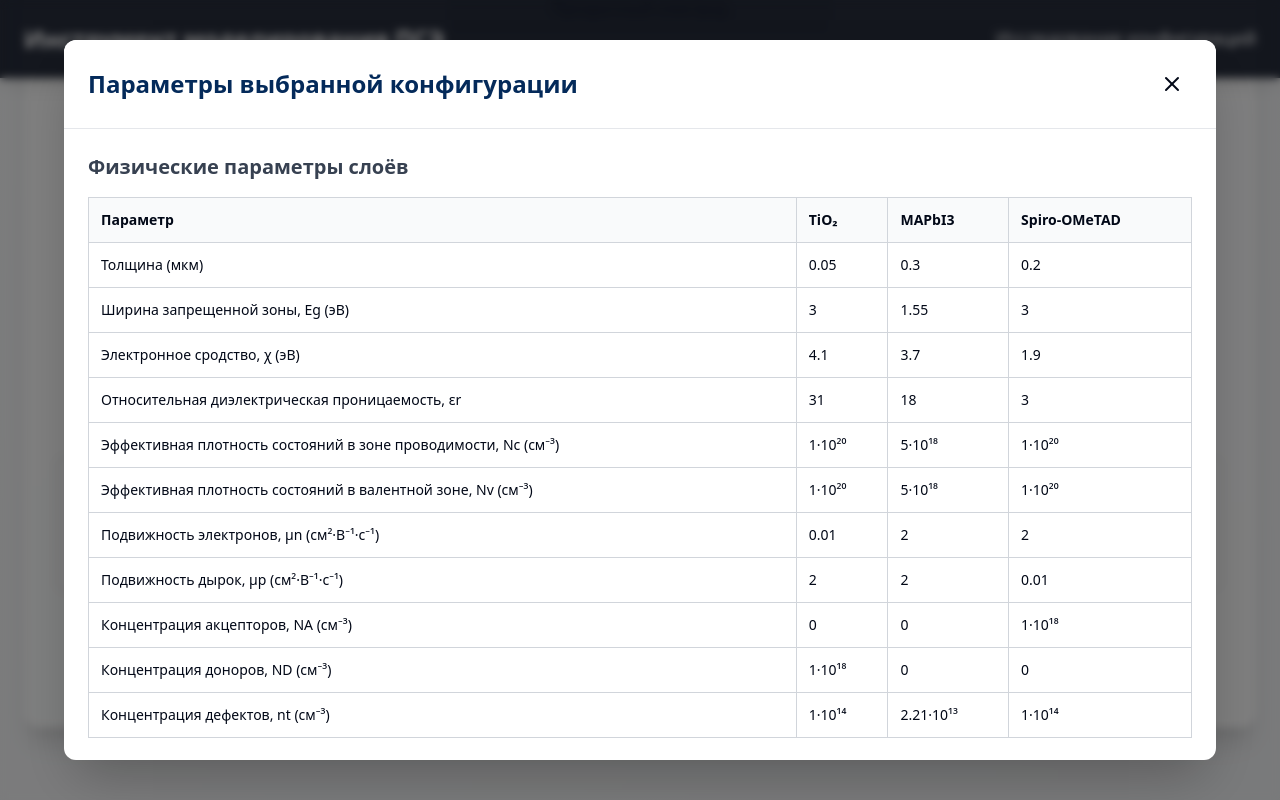
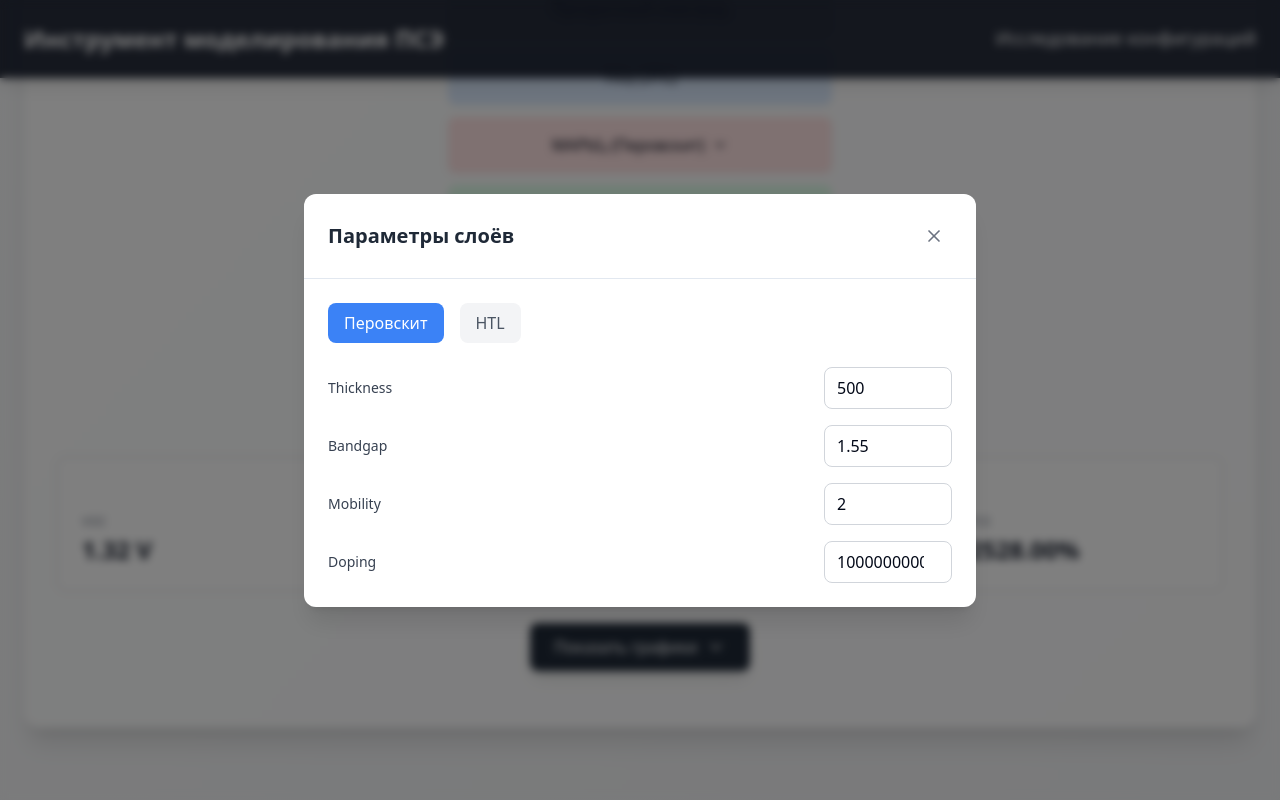
Before and after one commit to SergeyKozlov1282/perovskite, a React (Vite) app: page / in a window 1280 px wide. Both pictures are taken after a click on the button "Параметры слоёв". Shown: the part 566-1366 px from the top of the page. Built offline with nearby package versions, Linux system fonts and the light colour scheme.

Commit message:
Исправлены ошибки TypeScript и удалены неиспользуемые импорты

```diff
--- a/src/App.tsx
+++ b/src/App.tsx
@@ -1,4 +1,4 @@
-import React, { useState, useEffect } from "react";
+import { useState } from "react";
 import { motion } from "framer-motion";
 import { Settings, ChevronDown, ChevronUp } from "lucide-react";
 import Header from "./components/Header";
@@ -7,15 +7,6 @@ import ParameterCards from "./components/ParameterCards";
 import ParametersModal from "./components/ParametersModal";
 import Results from "./components/Results";
 import { solarCellData, ConfigurationKey } from "./data/solarCellData";
-
-const chartColors = [
-  "#05336e", // ЛЭТИ Blue
-  "#bb8d54", // ЛЭТИ Gold
-  "#6d6e71", // ЛЭТИ Gray
-  "#4CAF50",
-  "#FFC107",
-  "#E91E63",
-];
 
 function App() {
   const [perovskite, setPerovskite] = useState("MAPbI3");
--- a/src/components/Header.tsx
+++ b/src/components/Header.tsx
@@ -1,6 +1,6 @@
 import React, { useState } from "react";
 import { motion } from "framer-motion";
-import { Menu, X, Zap } from "lucide-react";
+import { Menu, X, Sun } from "lucide-react";
 
 const Header: React.FC = () => {
   const [isMenuOpen, setIsMenuOpen] = useState(false);
--- a/src/components/ParameterCards.tsx
+++ b/src/components/ParameterCards.tsx
@@ -1,47 +1,46 @@
 import React from "react";
 import { motion } from "framer-motion";
-import { Zap, Battery, Gauge, TrendingUp } from "lucide-react";
-import { SolarCellParams } from "../data/solarCellData";
 
 interface ParameterCardsProps {
-  params: SolarCellParams;
+  params: {
+    voc: number;
+    jsc: number;
+    ff: number;
+    pce: number;
+  };
 }
 
 const ParameterCards: React.FC<ParameterCardsProps> = ({ params }) => {
   const cards = [
     {
-      label: "Voc (В)",
-      value: params.voc,
-      icon: Battery,
-      color: "text-blue-600",
-      hover: "hover:border-blue-600 hover:shadow-blue-100",
+      label: "Voc",
+      value: `${params.voc.toFixed(2)} V`,
+      color: "text-blue-500",
+      hover: "hover:bg-blue-50",
     },
     {
-      label: "Jsc (мА/см²)",
-      value: params.jsc,
-      icon: Zap,
-      color: "text-purple-600",
-      hover: "hover:border-purple-600 hover:shadow-purple-100",
+      label: "Jsc",
+      value: `${params.jsc.toFixed(2)} mA/cm²`,
+      color: "text-green-500",
+      hover: "hover:bg-green-50",
     },
     {
-      label: "FF (%)",
-      value: params.ff,
-      icon: Gauge,
-      color: "text-green-600",
-      hover: "hover:border-green-600 hover:shadow-green-100",
+      label: "FF",
+      value: `${(params.ff * 100).toFixed(1)}%`,
+      color: "text-purple-500",
+      hover: "hover:bg-purple-50",
     },
     {
-      label: "КПД (%)",
-      value: params.pce,
-      icon: TrendingUp,
-      color: "text-yellow-600",
-      hover: "hover:border-yellow-500 hover:shadow-yellow-100",
+      label: "PCE",
+      value: `${(params.pce * 100).toFixed(2)}%`,
+      color: "text-orange-500",
+      hover: "hover:bg-orange-50",
     },
   ];
 
   return (
     <div className="grid grid-cols-2 md:grid-cols-4 gap-4 mb-8">
-      {cards.map((card, index) => (
+      {cards.map((card) => (
         <motion.div
           key={card.label}
           initial={{ opacity: 0, y: 20 }}
@@ -51,7 +50,7 @@ const ParameterCards: React.FC<ParameterCardsProps> = ({ params }) => {
           className={`p-6 rounded-lg border border-gray-300 bg-white transition-shadow transition-transform duration-150 ease-out cursor-pointer ${card.hover}`}
         >
           <div className="flex items-center justify-between mb-3">
-            <card.icon className={`w-5 h-5 ${card.color}`} />
+            <div className={`w-5 h-5 ${card.color}`} />
           </div>
           <p className="text-xs text-gray-500 mb-1 font-medium uppercase tracking-wide">
             {card.label}
--- a/src/components/ParametersModal.tsx
+++ b/src/components/ParametersModal.tsx
@@ -1,12 +1,7 @@
-import React from "react";
+import React, { useState, useEffect } from "react";
 import { motion, AnimatePresence } from "framer-motion";
 import { X } from "lucide-react";
-import {
-  materialProperties,
-  defectProperties,
-} from "../data/materialProperties";
 import { solarCellData } from "../data/solarCellData";
-import { useEffect } from "react";
 
 interface ParametersModalProps {
   isOpen: boolean;
@@ -21,51 +16,57 @@ const ParametersModal: React.FC<ParametersModalProps> = ({
   perovskite,
   htl,
 }) => {
+  const [activeTab, setActiveTab] = useState<"perovskite" | "htl">(
+    "perovskite"
+  );
+  const [parameters, setParameters] = useState({
+    perovskite: {
+      thickness: 500,
+      bandgap: 1.55,
+      mobility: 2.0,
+      doping: 1e16,
+    },
+    htl: {
+      thickness: 200,
+      bandgap: 2.8,
+      mobility: 1e-4,
+      doping: 1e19,
+    },
+  });
+
   useEffect(() => {
-    if (isOpen) {
-      document.body.style.overflow = "hidden";
-    } else {
-      document.body.style.overflow = "";
+    const currentKey = `${perovskite}_${htl}` as keyof typeof solarCellData;
+    const currentData = solarCellData[currentKey];
+    if (currentData) {
+      setParameters({
+        perovskite: {
+          thickness: currentData.params.thickness || 500,
+          bandgap: currentData.params.bandgap || 1.55,
+          mobility: currentData.params.mobility || 2.0,
+          doping: currentData.params.doping || 1e16,
+        },
+        htl: {
+          thickness: currentData.params.htlThickness || 200,
+          bandgap: currentData.params.htlBandgap || 2.8,
+          mobility: currentData.params.htlMobility || 1e-4,
+          doping: currentData.params.htlDoping || 1e19,
+        },
+      });
     }
-    return () => {
-      document.body.style.overflow = "";
-    };
-  }, [isOpen]);
+  }, [perovskite, htl]);
 
-  const currentConfigData =
-    solarCellData[(perovskite + "_" + htl) as keyof typeof solarCellData];
-
-  const parametersOrder = [
-    "Толщина (мкм)",
-    "Ширина запрещенной зоны, Eg (эВ)",
-    "Электронное сродство, χ (эВ)",
-    "Относительная диэлектрическая проницаемость, εr",
-    "Эффективная плотность состояний в зоне проводимости, Nc (см⁻³)",
-    "Эффективная плотность состояний в валентной зоне, Nv (см⁻³)",
-    "Подвижность электронов, μn (см²·В⁻¹·с⁻¹)",
-    "Подвижность дырок, μp (см²·В⁻¹·с⁻¹)",
-    "Концентрация акцепторов, NA (см⁻³)",
-    "Концентрация доноров, ND (см⁻³)",
-    "Концентрация дефектов, nt (см⁻³)",
-  ];
-
-  const getParameterValue = (material: string, paramName: string) => {
-    if (paramName === "Толщина (мкм)" && currentConfigData) {
-      const thicknessKey =
-        material === "TiO2"
-          ? "TiO2"
-          : material === "MAPbI3"
-          ? "MAPbI3"
-          : material === "CsPbI3"
-          ? "CsPbI3"
-          : htl === "Spiro"
-          ? "Spiro"
-          : "PEDOT";
-      return currentConfigData.chosenThickness[thicknessKey];
-    }
-    return materialProperties[material as keyof typeof materialProperties]?.[
-      paramName
-    ];
+  const handleParameterChange = (
+    layer: "perovskite" | "htl",
+    param: string,
+    value: number
+  ) => {
+    setParameters((prev) => ({
+      ...prev,
+      [layer]: {
+        ...prev[layer],
+        [param]: value,
+      },
+    }));
   };
 
   return (
@@ -75,88 +76,72 @@ const ParametersModal: React.FC<ParametersModalProps> = ({
           initial={{ opacity: 0 }}
           animate={{ opacity: 1 }}
           exit={{ opacity: 0 }}
-          className="fixed inset-0 bg-black/50 backdrop-blur-sm flex items-center justify-center z-50 p-4"
+          className="fixed inset-0 bg-black/50 backdrop-blur-sm z-50 flex items-center justify-center p-4"
           onClick={onClose}
         >
           <motion.div
             initial={{ scale: 0.9, opacity: 0 }}
             animate={{ scale: 1, opacity: 1 }}
             exit={{ scale: 0.9, opacity: 0 }}
-            className="bg-white rounded-xl shadow-2xl max-w-6xl w-full max-h-[90vh] overflow-auto"
+            className="bg-white rounded-xl shadow-xl w-full max-w-2xl overflow-hidden"
             onClick={(e) => e.stopPropagation()}
           >
-            <div className="sticky top-0 bg-white border-b border-gray-200 p-6 rounded-t-xl">
-              <div className="flex items-center justify-between">
-                <h3 className="text-2xl font-bold text-primary-600">
-                  Параметры выбранной конфигурации
-                </h3>
+            <div className="flex items-center justify-between p-6 border-b">
+              <h2 className="text-xl font-semibold text-gray-800">
+                Параметры слоёв
+              </h2>
               <button
                 onClick={onClose}
                 className="p-2 hover:bg-gray-100 rounded-lg transition-colors"
               >
-                  <X className="w-6 h-6" />
+                <X className="w-5 h-5 text-gray-500" />
               </button>
-              </div>
             </div>
 
             <div className="p-6">
-              {/* Physical parameters table */}
-              <div className="mb-8">
-                <h4 className="text-xl font-semibold mb-4 text-gray-700">
-                  Физические параметры слоёв
-                </h4>
-                <div className="overflow-x-hidden">
-                  <table className="w-full border-collapse border border-gray-300 text-sm">
-                    <thead>
-                      <tr className="bg-gray-50">
-                        <th className="border border-gray-300 p-3 text-left font-semibold">
-                          Параметр
-                        </th>
-                        <th className="border border-gray-300 p-3 text-left font-semibold">
-                          TiO₂
-                        </th>
-                        <th className="border border-gray-300 p-3 text-left font-semibold">
-                          {perovskite}
-                        </th>
-                        <th className="border border-gray-300 p-3 text-left font-semibold">
-                          {htl === "Spiro" ? "Spiro-OMeTAD" : "PEDOT:PSS"}
-                        </th>
-                      </tr>
-                    </thead>
-                    <tbody>
-                      {parametersOrder.map((paramName, index) => (
-                        <motion.tr
-                          key={paramName}
-                          initial={{ opacity: 0, x: -20 }}
-                          animate={{ opacity: 1, x: 0 }}
-                          transition={{ delay: index * 0.05 }}
-                          className="hover:bg-gray-50"
+              <div className="flex space-x-4 mb-6">
+                <button
+                  onClick={() => setActiveTab("perovskite")}
+                  className={`px-4 py-2 rounded-lg font-medium transition-colors ${
+                    activeTab === "perovskite"
+                      ? "bg-blue-500 text-white"
+                      : "bg-gray-100 text-gray-600 hover:bg-gray-200"
+                  }`}
                 >
-                          <td className="border border-gray-300 p-3 font-medium">
-                            {paramName}
-                          </td>
-                          <td className="border border-gray-300 p-3">
-                            {getParameterValue("TiO2", paramName)}
-                          </td>
-                          <td className="border border-gray-300 p-3">
-                            {getParameterValue(
-                              perovskite as keyof typeof materialProperties,
-                              paramName
-                            )}
-                          </td>
-                          <td className="border border-gray-300 p-3">
-                            {getParameterValue(
-                              (htl === "Spiro"
-                                ? "Spiro"
-                                : "PEDOT") as keyof typeof materialProperties,
-                              paramName
-                            )}
-                          </td>
-                        </motion.tr>
+                  Перовскит
+                </button>
+                <button
+                  onClick={() => setActiveTab("htl")}
+                  className={`px-4 py-2 rounded-lg font-medium transition-colors ${
+                    activeTab === "htl"
+                      ? "bg-blue-500 text-white"
+                      : "bg-gray-100 text-gray-600 hover:bg-gray-200"
+                  }`}
+                >
+                  HTL
+                </button>
+              </div>
+
+              <div className="space-y-4">
+                {Object.entries(parameters[activeTab]).map(([key, value]) => (
+                  <div key={key} className="flex items-center justify-between">
+                    <label className="text-sm font-medium text-gray-700">
+                      {key.charAt(0).toUpperCase() + key.slice(1)}
+                    </label>
+                    <input
+                      type="number"
+                      value={value}
+                      onChange={(e) =>
+                        handleParameterChange(
+                          activeTab,
+                          key,
+                          parseFloat(e.target.value)
+                        )
+                      }
+                      className="w-32 px-3 py-2 border border-gray-300 rounded-lg focus:ring-2 focus:ring-blue-500 focus:border-blue-500"
+                    />
+                  </div>
                 ))}
-                    </tbody>
-                  </table>
-                </div>
               </div>
             </div>
           </motion.div>
```
Lines whose indentation alone changed are shown as unchanged.
